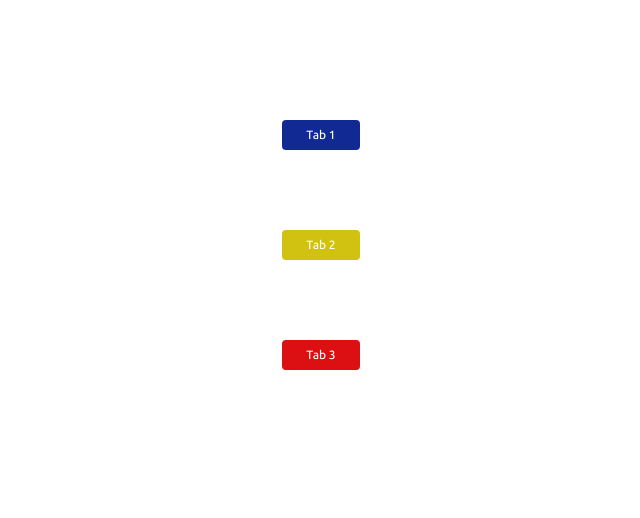
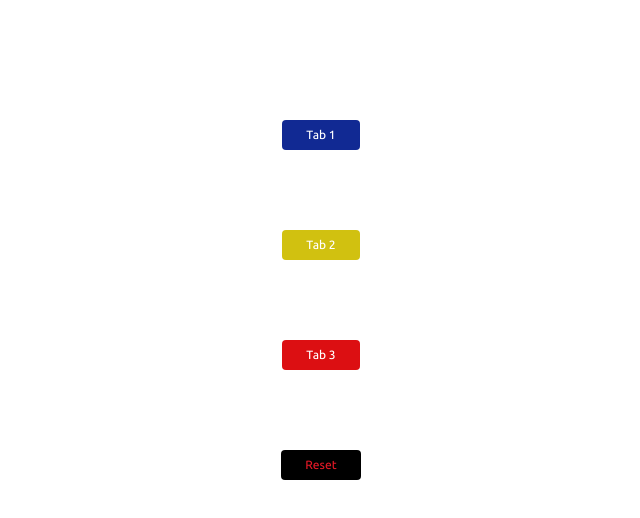
Before and after one commit to CioazaIonut/Taburi, a plain HTML site: page index.html in a window 1280 px wide. Shown: the whole page, without its empty margins (319-959 px from the left). Drawn offline with Linux system fonts and the light colour scheme.

Commit message:
butonul de reset

```diff
--- a/index.html
+++ b/index.html
@@ -10,6 +10,9 @@
 <link rel="stylesheet" href="style.css">
 </head>
 <body>
+
+
+    <section>
 
     <div>
         <button class="primul-tab">Tab 1</button>
@@ -38,6 +41,16 @@
             Animi reiciendis ipsam neque aliquid accusamus repudiandae quam dignissimos magnam fugit dolorem.</p>
     </div>
 
+</section>
+
+<section>
+
+    <div>
+        <button class="reset-button">Reset</button>
+    </div>
+
+</section>
+
     <script src="./script.js"></script>
 </body>
 </html>
--- a/script.js
+++ b/script.js
@@ -4,6 +4,7 @@ const alTreileaTab = document.querySelector(".al-treilea-tab");
 const primulPraragraf = document.querySelector(".primul-paragraf");
 const alDoileaParagraf = document.querySelector(".al-doilea-paragraf");
 const alTreileaParagraf = document.querySelector(".al-treilea-paragraf");
+const resetButton = document.querySelector('.reset-button');
 
 
 //primul tab
@@ -36,6 +37,11 @@ const deschidealTreileaTab = () => {
 
 alTreileaTab.addEventListener("click", deschidealTreileaTab);
 
+const reset = () => {
+    // nu imi dau seama ce sa scriu in functie
+};
+
+resetButton.addEventListener('click');
 /*
 structura generala a unui addEventListener:
 1: scriem numele variabileiin care ne-am selectat butonul
--- a/style.css
+++ b/style.css
@@ -6,6 +6,22 @@
     text-align: center;
     margin-top: 40px;
 }
+
+.reset-button {
+    font-size: 12px;
+    font-weight: 500;
+    background-color: black;
+    color: #e31826;
+
+    padding-top: 8px;
+    padding-bottom: 8px;
+    padding-left: 24px;
+    padding-right: 24px;
+
+    border-radius: 4px;
+    cursor: pointer;
+}
+
 
 .primul-tab{
     font-size: 12px;
```
